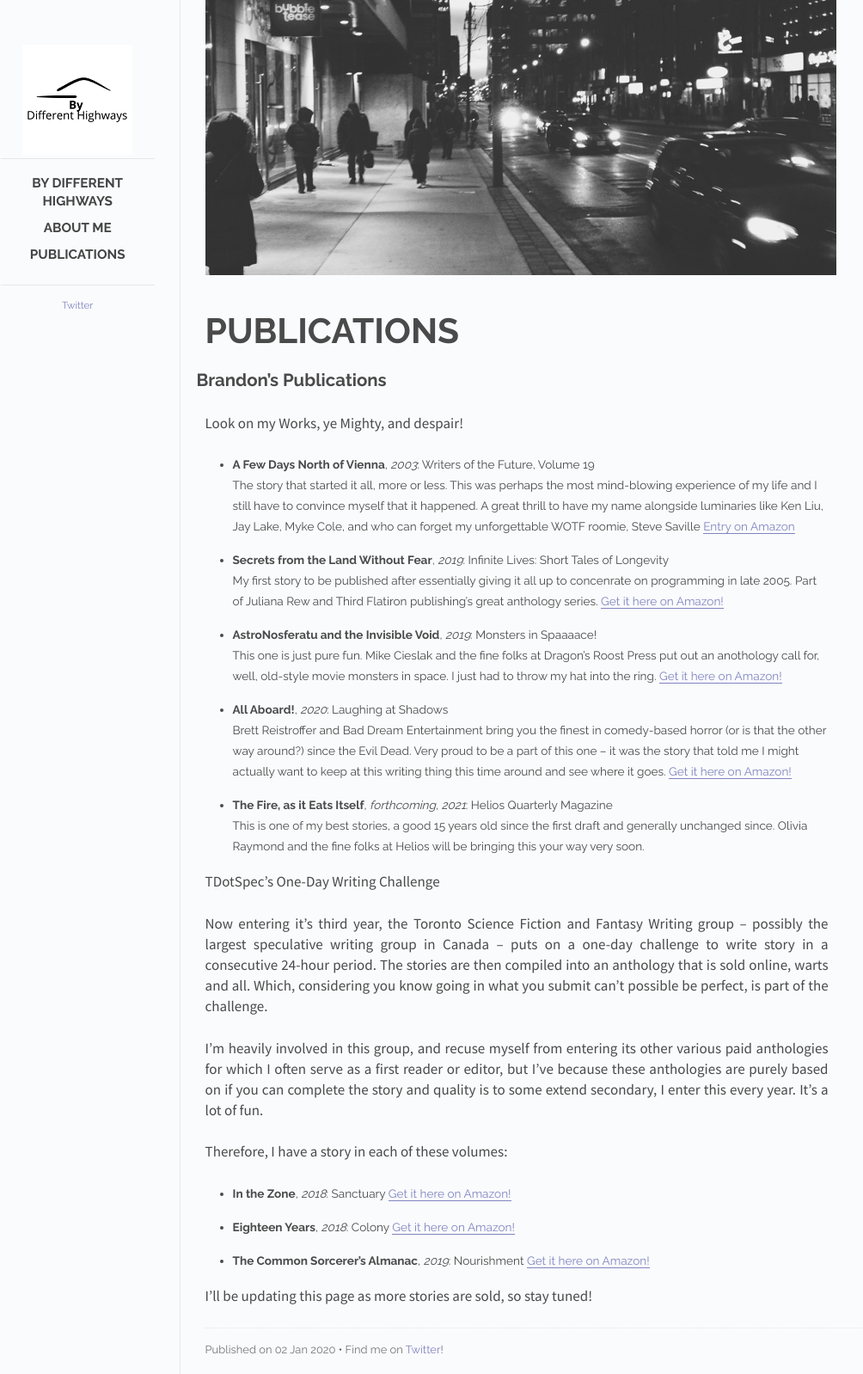
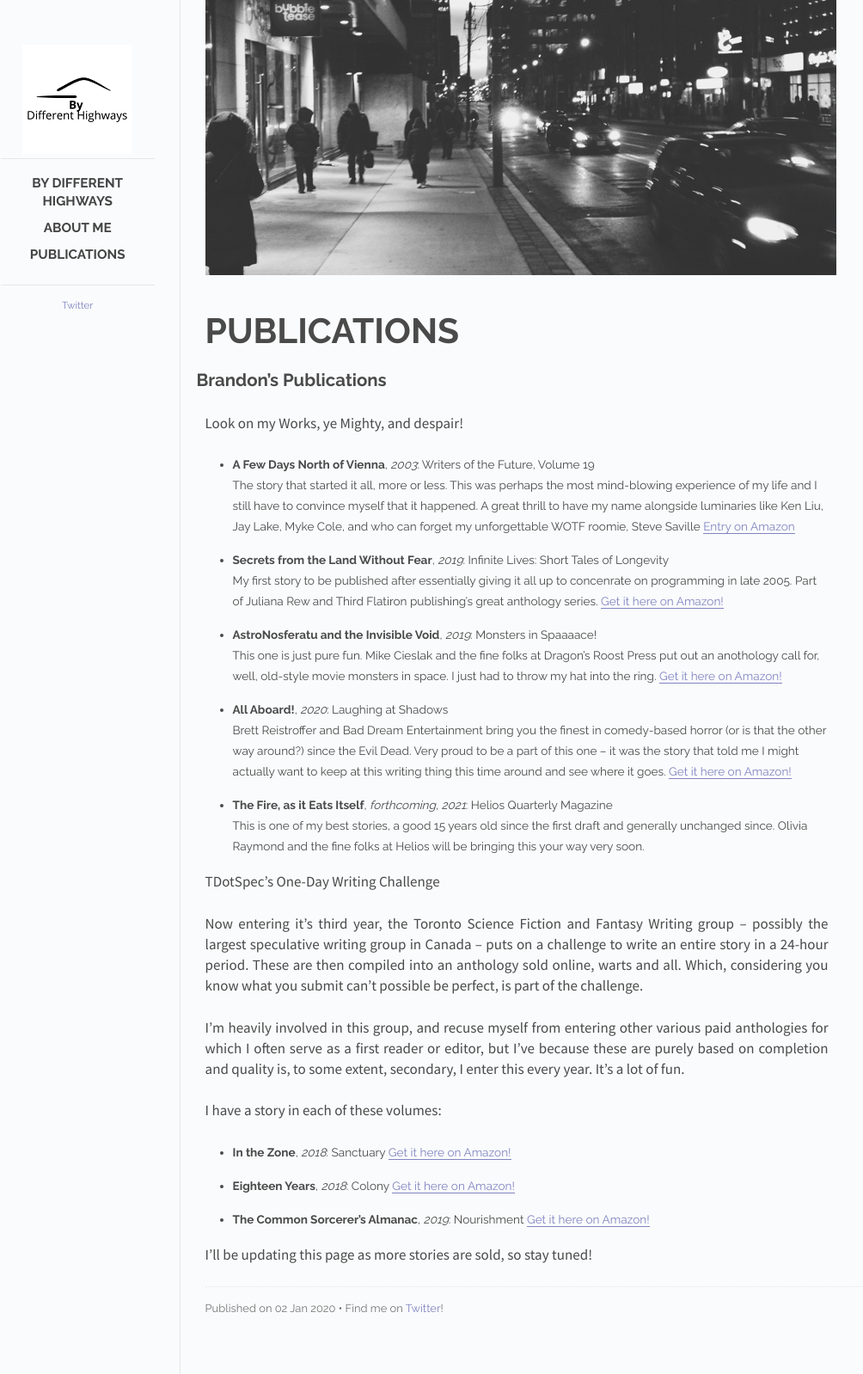
Before and after one commit to Butler-Brand/Butler-Brand.github.io, a Jekyll site: the page built from _posts/2020-01-02-publications-post.md, in a window 1280 px wide. Shown: the whole page at 86% size, without its empty margins (149-1153 px from the left). Built offline with Jekyll 4.4.1, drawn with Linux system fonts in a browser that asks for light colours; Markdown is read by kramdown in place of the engine named in the settings.

Commit message:
Update 2020-01-02-publications-post.md

```diff
--- a/_posts/2020-01-02-publications-post.md
+++ b/_posts/2020-01-02-publications-post.md
@@ -37,14 +37,14 @@ Look on my Works, ye Mighty, and despair!
 
 TDotSpec's One-Day Writing Challenge
 
-Now entering it's third year, the Toronto Science Fiction and Fantasy Writing group -- possibly the largest speculative writing group in Canada -- puts on a one-day challenge
-to write story in a consecutive 24-hour period. The stories are then compiled into an anthology that is sold online, warts and all. Which, considering you know going in what
+Now entering it's third year, the Toronto Science Fiction and Fantasy Writing group -- possibly the largest speculative writing group in Canada -- puts on a challenge
+to write an entire story in a 24-hour period. These are then compiled into an anthology sold online, warts and all. Which, considering you know what
 you submit can't possible be perfect, is part of the challenge.
 
-I'm heavily involved in this group, and recuse myself from entering its other various paid anthologies for which I often serve as a first reader or editor, but I've because
-these anthologies are purely based on if you can complete the story and quality is to some extend secondary, I enter this every year. It's a lot of fun.
+I'm heavily involved in this group, and recuse myself from entering other various paid anthologies for which I often serve as a first reader or editor, but I've because
+these are purely based on completion and quality is, to some extent, secondary, I enter this every year. It's a lot of fun.
 
-Therefore, I have a story in each of these volumes:
+I have a story in each of these volumes:
 
 * <strong>In the Zone</strong>, <em>2018</em>: Sanctuary [Get it here on Amazon!](https://www.amazon.ca/dp/B07JC8T36D/ref=dp-kindle-redirect?_encoding=UTF8&btkr=1)
 * <strong>Eighteen Years</strong>, <em>2018</em>: Colony [Get it here on Amazon!](https://www.amazon.ca/Colony-one-shot-anthology-speculative-One-shot-ebook/dp/B07ZBKCR2S/ref=pd_rhf_se_p_img_6?_encoding=UTF8&psc=1&refRID=T8WAW8B3CH3X6X2CNNA4)
```
